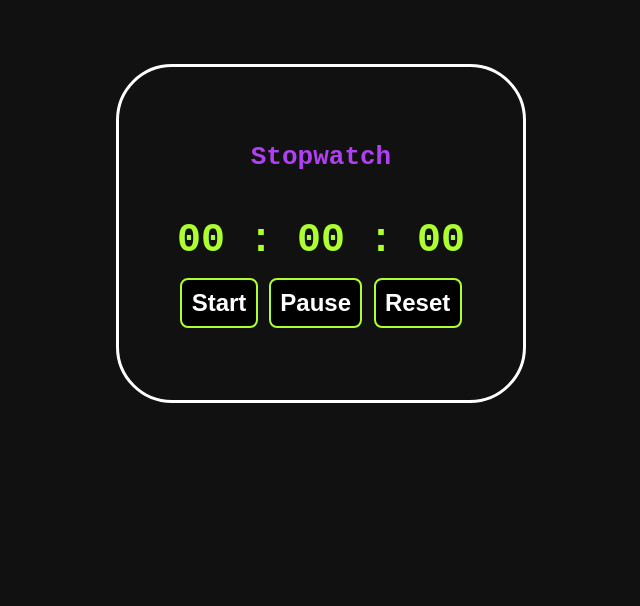
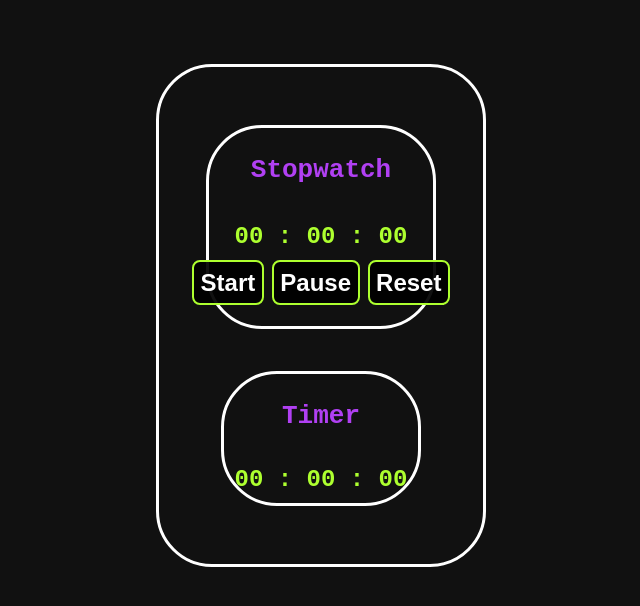
Before and after one commit to anita-campbell714/Stopwatch, a website built with Parcel: page index.html in a window 1280 px wide. Shown: the whole page, without its empty margins (319-959 px from the left). Built offline with nearby package versions, Linux system fonts and the light colour scheme.

```diff
--- a/index.html
+++ b/index.html
@@ -8,6 +8,7 @@
 </head>
 <body>
     <div class="container">
+        <div class="stopwatch-container">
             <h1>Stopwatch</h1>
             <div class="stopwatch">
                 00 : 00 : 00
@@ -18,6 +19,14 @@
                 <button id="reset">Reset</button>
             </div>
         </div>
+        <div class="timer-container">
+            <h1>Timer</h1>
+            <div class="timer">
+                00 : 00 : 00
+            </div>
+        </div>
+    </div>
     <script src="stopwatch.js"></script>
+    <script src="timer.js"></script>
 </body>
 </html>
--- a/style.css
+++ b/style.css
@@ -23,16 +23,29 @@
     border-radius: 7vh;
     padding: 5%;
 }
-.container:hover {
+
+/* Stopwatch */
+
+.stopwatch-container {
+    max-width: 1200px;
+    display:flex;
+    flex-direction: column;
+    justify-content: center;
+    align-items: center;
+    border: solid;
+    border-color: white;
+    border-radius: 7vh;
+    padding: 5%;
+}
+.stopwatch-container:hover {
     background-color: rgba(56, 59, 53, 0.411);
 }
 
 .stopwatch {
     max-width: 1200px;
     color: greenyellow;
-    font-size: 5vh;
+    font-size:3vh;
     font-weight: 700;
-
 }
 
 .stopwatch-btns {
@@ -43,7 +56,6 @@
     gap: 5%;
     padding: 5%;
     width: 80%;
-    gap: 5%;
 }
 .stopwatch-btns > button {
     color: white;
@@ -67,3 +79,27 @@
     background-color: greenyellow;
     cursor: pointer;
 }
+/* Timer */
+
+.timer-container {
+    max-width: 1200px;
+    display:flex;
+    flex-direction: column;
+    justify-content: center;
+    align-items: center;
+    border: solid;
+    border-color: white;
+    border-radius: 7vh;
+    padding: 5%;
+    margin-top: 20%;
+}
+.timer-container:hover {
+    background-color: rgba(56, 59, 53, 0.411);
+}
+
+.timer {
+    max-width: 1200px;
+    color: greenyellow;
+    font-size:3vh;
+    font-weight: 700;
+}
```
Also changed, not shown: dist/index.html, timer.js (added), 3 other files. Lines whose indentation alone changed are shown as unchanged.
